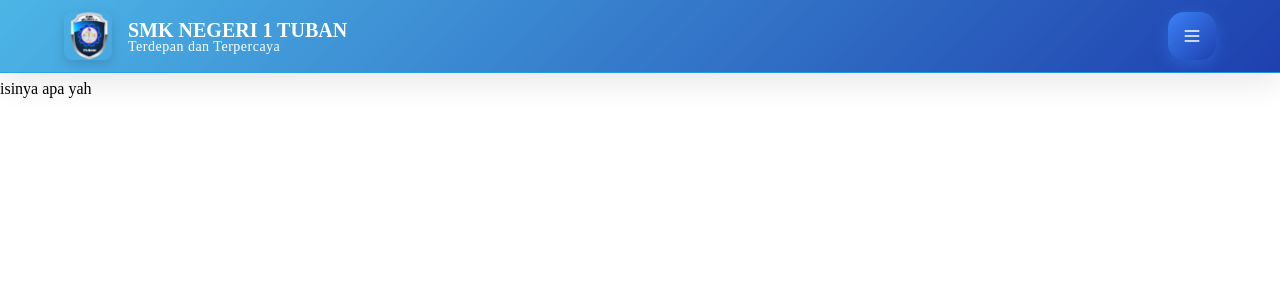
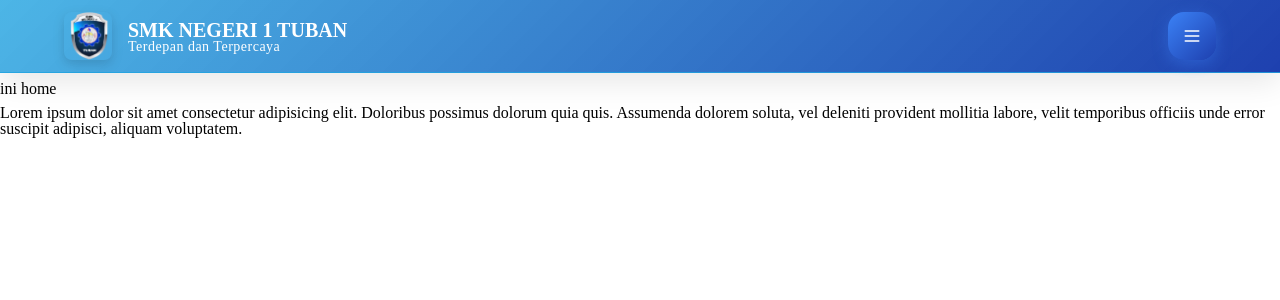
Before and after one commit to Jakinisme/test-sekolah, a React (Vite) app: page / in a window 1280 px wide. Shown: the top 300 px of the page. Built offline with nearby package versions, Linux system fonts and the light colour scheme.

Commit message:
Single Page Application

```diff
--- a/main/App.jsx
+++ b/main/App.jsx
@@ -1,18 +1,21 @@
-import React from 'react';
+import { BrowserRouter as Router, Routes, Route } from 'react-router-dom';
 
+import ProfilSekolah from '../src/pages/profil.jsx';
+import Home from '../src/pages/home.jsx';
 import Header from '../src/components/Header.jsx';
-import Main from '../src/components/content.jsx';
 import Footer from '../src/components/Footer.jsx';
 
 export default function App() {
-
   return (
-    <>
     <section className='app'>
-      <Header />
-      <Main />
+      <Router>
+        <Header />
+        <Routes>
+          <Route path="/" element={<Home />}/>
+          <Route path="/profil" element={<ProfilSekolah />}/>
+        </Routes>
+      </Router>
       <Footer />
     </section>
-    </>
   )
 }
--- a/package.json
+++ b/package.json
@@ -12,7 +12,8 @@
   "dependencies": {
     "lucide-react": "^0.536.0",
     "react": "^19.1.0",
-    "react-dom": "^19.1.0"
+    "react-dom": "^19.1.0",
+    "react-router-dom": "^7.7.1"
   },
   "devDependencies": {
     "@eslint/js": "^9.30.1",
--- a/src/components/Footer.jsx
+++ b/src/components/Footer.jsx
@@ -6,6 +6,7 @@ export default function Footer() {
             <footer className='footer'>
                 <div className='footer-content'>
                     <div className='footer-text'>
+                        Lorem ipsum dolor sit amet consectetur adipisicing elit. Doloribus possimus dolorum quia quis. Assumenda dolorem soluta, vel deleniti provident mollitia labore, velit temporibus officiis unde error suscipit adipisci, aliquam voluptatem.
                     </div>
                 </div>
             </footer>
--- a/src/components/content.jsx
+++ /dev/null
@@ -1,16 +0,0 @@
-import React from 'react';
-
-export default function Main() {
-    return (
-        <>
-        {/* main, buat konten cihuy */}
-        <main className='main'>
-            <div className='main-container'>
-                <div className='main-content'>
-                    isinya apa yah
-                </div>
-          </div>
-        </main>
-        </>
-    )
-}
--- a/src/components/menu.jsx
+++ b/src/components/menu.jsx
@@ -1,6 +1,7 @@
 "use client"
 
 import {X, Home, User, BookOpen, Newspaper, ImageIcon, Phone } from "lucide-react"
+import { Link } from "react-router-dom"
 import logo from "../assets/img/logosmk1.png"
 
 export default function MenuOverlay({isMenuOpen, closeMenu}) {
@@ -37,16 +38,16 @@ export default function MenuOverlay({isMenuOpen, closeMenu}) {
                 {hamburgerItems.map((item, index) => {
                   const IconComponent = item.icon
                   return (
-                    <a
+                    <Link
                       key={item.name}
-                      href={item.href}
+                      to={item.href}
                       className="nav-link"
                       onClick={closeMenu}
                       style={{ animationDelay: `${(index + 1) * 0.1}s` }}
                     >
                       <IconComponent size={22} />
                       <span>{item.name}</span>
-                    </a>
+                      </Link>
                   )
                 })}
               </div>
--- /dev/null
+++ b/src/pages/home.jsx
@@ -0,0 +1,17 @@
+"use client"
+
+export default function Home(){
+    return(
+        <>
+        <div className="main">
+            <div className ="home">
+            <div className ="home-container">
+                <div className ="home-content">
+                    ini home
+                </div>
+            </div>
+        </div>
+        </div>
+        </>
+    )
+}
--- /dev/null
+++ b/src/pages/profil.jsx
@@ -0,0 +1,18 @@
+"use client"
+
+
+export default function ProfilSekolah(){
+    return(
+        <>
+        <div className="main">
+            <div className ="profile">
+            <div className ="profile-container">
+                <div className ="profile-content">
+                    ini profil
+                </div>
+            </div>
+        </div>
+        </div>
+        </>
+    )
+}
```
Also changed, not shown: 1 other file (tests, documents, lock files or other folders).
